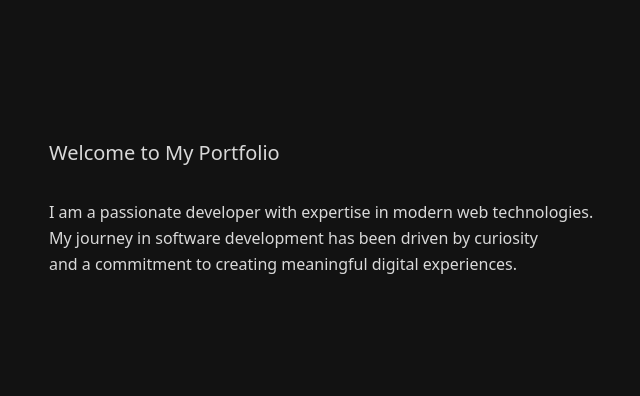
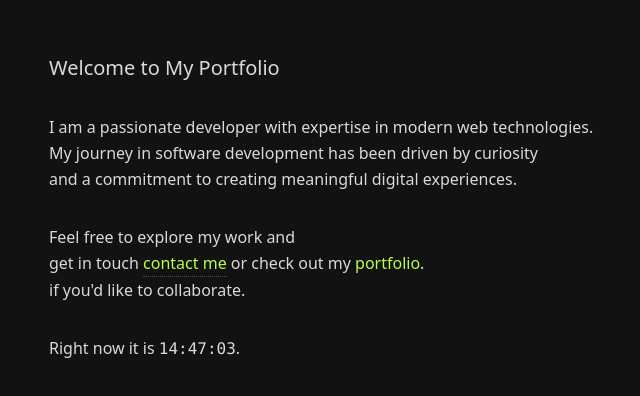
Before and after one commit to remcostoeten/remcostoeten.nl, a Next.js app: page / in a window 1280 px wide. Shown: the part 192-588 px from the top of the page, without its empty margins (255-895 px from the left). Built offline with nearby package versions, Linux system fonts and the light colour scheme; no server answers.

Commit message:
Fix types and add fallback content

```diff
--- a/src/app/page.tsx
+++ b/src/app/page.tsx
@@ -1,52 +1,8 @@
 import { db } from "@/db/db";
 import { getHomePageContent } from "@/lib/cms/repository";
+import { getFallbackContent } from "@/lib/cms/fallback-content";
 import { CMSIndexView } from "@/views/cms-index-view";
 import type { TPageContent } from "@/lib/cms/types";
-
-// Fallback content for build-time or when database is not available
-const FALLBACK_CONTENT: TPageContent = {
-	blocks: [
-		{
-			id: 1,
-			blockType: "heading",
-			order: 1,
-			segments: [
-				{
-					id: 1,
-					type: "text",
-					content: "Welcome to My Portfolio",
-					order: 1,
-					href: null,
-					target: null,
-					className: null,
-					style: null,
-					metadata: null,
-					linkMetadata: null,
-				},
-			],
-		},
-		{
-			id: 2,
-			blockType: "paragraph",
-			order: 2,
-			segments: [
-				{
-					id: 2,
-					type: "text",
-					content:
-						"I am a passionate developer with expertise in modern web technologies. My journey in software development has been driven by curiosity and a commitment to creating meaningful digital experiences.",
-					order: 1,
-					href: null,
-					target: null,
-					className: null,
-					style: null,
-					metadata: null,
-					linkMetadata: null,
-				},
-			],
-		},
-	],
-};
 
 export default async function HomePage() {
 	let homePageContent: TPageContent;
@@ -57,7 +13,7 @@ export default async function HomePage() {
 			process.env.NODE_ENV === "production" &&
 			!process.env.TURSO_DATABASE_URL
 		) {
-			homePageContent = FALLBACK_CONTENT;
+			homePageContent = getFallbackContent();
 		} else {
 			// Fetch content on the server
 			homePageContent = await getHomePageContent(db);
@@ -65,7 +21,7 @@ export default async function HomePage() {
 	} catch (error) {
 		console.error("Failed to fetch home page content during build:", error);
 		// Use fallback content if database fetch fails
-		homePageContent = FALLBACK_CONTENT;
+		homePageContent = getFallbackContent();
 	}
 
 	return <CMSIndexView initialContent={homePageContent} />;
--- a/src/components/cms/pages-list.tsx
+++ b/src/components/cms/pages-list.tsx
@@ -12,7 +12,6 @@ import {
 } from "lucide-react";
 import { memo, useCallback, useMemo, useState } from "react";
 import { Page } from "@/types/cms";
-import { CMSLoadingMinimal, CMSPagesListSkeleton } from "@/components/cms/cms-loading";
 
 type TProps = {
 	pages: Page[];
--- a/src/components/time-widget.tsx
+++ b/src/components/time-widget.tsx
@@ -1,8 +1,50 @@
 "use client";
-
-import { useCallback, useEffect, useState } from "react";
+import { useEffect, useState } from "react";
 import { TextSkeleton } from "@/components/ui/text-skeleton";
 import type { TTimeWidgetConfig } from "@/lib/cms/types";
+
+// Move these outside the component since they don't use any component state/props
+function formatTime(
+	date: Date,
+	timezone: string,
+	format: "12h" | "24h",
+	showSeconds: boolean,
+): string {
+	const options: Intl.DateTimeFormatOptions = {
+		timeZone: timezone,
+		hour: "numeric",
+		minute: "2-digit",
+		hour12: format === "12h",
+	};
+	if (showSeconds) {
+		options.second = "2-digit";
+	}
+	return new Intl.DateTimeFormat("en-US", options).format(date);
+}
+
+function getPlaceholderTime(format: "12h" | "24h", showSeconds: boolean): string {
+	if (format === "12h") {
+		return showSeconds ? "12:00:00 AM" : "12:00 AM";
+	}
+	return showSeconds ? "00:00:00" : "00:00";
+}
+
+function formatTimeForDatetime(
+	date: Date,
+	timezone: string,
+	showSeconds: boolean,
+): string {
+	const options: Intl.DateTimeFormatOptions = {
+		timeZone: timezone,
+		hour: "2-digit",
+		minute: "2-digit",
+		hour12: false,
+	};
+	if (showSeconds) {
+		options.second = "2-digit";
+	}
+	return new Intl.DateTimeFormat("sv-SE", options).format(date);
+}
 
 type TProps = {
 	config: TTimeWidgetConfig;
@@ -10,43 +52,10 @@ type TProps = {
 
 export function TimeWidget({ config }: TProps) {
 	const [currentTime, setCurrentTime] = useState<string | null>(null);
+	const [currentDate, setCurrentDate] = useState<Date | null>(null);
 	const [isLoading, setIsLoading] = useState(true);
 
-	const formatTime = useCallback(
-		(
-			date: Date,
-			timezone: string,
-			format: "12h" | "24h",
-			showSeconds: boolean,
-		): string => {
-			const options: Intl.DateTimeFormatOptions = {
-				timeZone: timezone,
-				hour: "numeric",
-				minute: "2-digit",
-				hour12: format === "12h",
-			};
-
-			if (showSeconds) {
-				options.second = "2-digit";
-			}
-
-			return new Intl.DateTimeFormat("en-US", options).format(date);
-		},
-		[],
-	);
-
-	const getPlaceholderTime = useCallback(
-		(format: "12h" | "24h", showSeconds: boolean): string => {
-			if (format === "12h") {
-				return showSeconds ? "12:00:00 AM" : "12:00 AM";
-			}
-			return showSeconds ? "00:00:00" : "00:00";
-		},
-		[],
-	);
-
-	useEffect(
-		function setupTimeUpdate() {
+	useEffect(() => {
 		function updateTime() {
 			const now = new Date();
 			const formattedTime = formatTime(
@@ -56,38 +65,45 @@ export function TimeWidget({ config }: TProps) {
 				config.showSeconds,
 			);
 			setCurrentTime(formattedTime);
+			setCurrentDate(now);
 			setIsLoading(false);
 		}
 
 		updateTime();
 		const interval = setInterval(updateTime, 1000);
-
-			return function cleanup() {
-				clearInterval(interval);
-			};
-		},
-		[config.timezone, config.format, config.showSeconds, formatTime],
-	);
+		return () => clearInterval(interval);
+	}, [config.timezone, config.format, config.showSeconds]);
 
 	const displayLabel = config.label || config.timezone;
 	const placeholder = getPlaceholderTime(config.format, config.showSeconds);
 
 	if (isLoading) {
 		return (
-			<span className="font-medium font-mono inline-flex items-center gap-1">
+			<div className="font-medium font-mono inline-flex items-center gap-1" role="status" aria-live="polite">
 				<span>{displayLabel}:</span>
 				<TextSkeleton
 					width={placeholder.length * 0.6 + "ch"}
 					height="1em"
 					className="inline-block"
+					aria-label="Loading current time"
 				/>
-			</span>
+			</div>
 		);
 	}
 
+	const datetimeValue = currentDate
+		? formatTimeForDatetime(currentDate, config.timezone, config.showSeconds)
+		: undefined;
+
 	return (
-		<span className="font-medium font-mono">
-			{displayLabel}: {currentTime}
-		</span>
+		<div className="font-medium font-mono" role="status" aria-live="polite">
+			<span>{displayLabel}: </span>
+			<time
+				dateTime={datetimeValue}
+				title={`Current time in ${config.timezone}`}
+			>
+				{currentTime}
+			</time>
+		</div>
 	);
 }
--- a/src/hooks/useContactPopover.ts
+++ b/src/hooks/useContactPopover.ts
@@ -14,7 +14,7 @@ type TUseContactPopoverReturn = {
 	handleClick: () => void;
 	handlePopoverMouseEnter: () => void;
 	handlePopoverMouseLeave: () => void;
-	popoverRootRef: React.RefObject<HTMLDivElement>;
+	popoverRootRef: React.RefObject<HTMLDivElement | null>;
 };
 
 export function useContactPopover(): TUseContactPopoverReturn {
--- /dev/null
+++ b/src/lib/cms/fallback-content.ts
@@ -0,0 +1,186 @@
+import type { TPageContent } from "./types";
+
+/**
+ * Fallback content for the home page
+ * Used when the database is not available or during build time
+ */
+export const DEFAULT_HOME_PAGE_CONTENT: TPageContent = {
+	blocks: [
+		{
+			id: 1,
+			blockType: "heading",
+			order: 1,
+			segments: [
+				{
+					id: 1,
+					type: "text",
+					content: "Welcome to My Portfolio",
+					order: 1,
+					href: null,
+					target: null,
+					className: null,
+					style: null,
+					metadata: null,
+					linkMetadata: null,
+				},
+			],
+		},
+		{
+			id: 2,
+			blockType: "paragraph",
+			order: 2,
+			segments: [
+				{
+					id: 2,
+					type: "text",
+					content:
+						"I am a passionate developer with expertise in modern web technologies. My journey in software development has been driven by curiosity and a commitment to creating meaningful digital experiences.",
+					order: 1,
+					href: null,
+					target: null,
+					className: null,
+					style: null,
+					metadata: null,
+					linkMetadata: null,
+				},
+			],
+		},
+		{
+			id: 3,
+			blockType: "paragraph",
+			order: 3,
+			segments: [
+				{
+					id: 3,
+					type: "text",
+					content: "Feel free to explore my work and ",
+					order: 1,
+					href: null,
+					target: null,
+					className: null,
+					style: null,
+					metadata: null,
+					linkMetadata: null,
+				},
+				{
+					id: 4,
+					type: "text",
+					content: "get in touch",
+					order: 2,
+					href: "/contact",
+					target: null,
+					className: "text-accent hover:underline",
+					style: null,
+				metadata: JSON.stringify({
+					emailText: "contact me",
+					additionalText: "or check out my",
+					websiteText: "portfolio",
+					websiteUrl: "https://remcostoeten.nl",
+				}),
+				linkMetadata: {
+					href: "/contact",
+					target: "_self",
+					className: "text-accent hover:underline",
+				},
+				},
+				{
+					id: 5,
+					type: "text",
+					content: " if you'd like to collaborate.",
+					order: 3,
+					href: null,
+					target: null,
+					className: null,
+					style: null,
+					metadata: null,
+					linkMetadata: null,
+				},
+			],
+		},
+		{
+			id: 4,
+			blockType: "paragraph",
+			order: 4,
+			segments: [
+				{
+					id: 6,
+					type: "time-widget",
+					order: 1,
+					href: null,
+					target: null,
+					className: null,
+					style: null,
+					metadata: JSON.stringify({
+						id: "widget-6",
+						timezone: "UTC+1",
+						format: "24h",
+						showSeconds: true,
+					}),
+					linkMetadata: null,
+					value: {
+						id: "widget-6",
+						timezone: "UTC+1",
+						format: "24h",
+						showSeconds: true,
+					},
+				},
+			],
+		},
+	],
+};
+
+/**
+ * Minimal fallback content for emergency situations
+ * Used as a last resort when even the default content fails
+ */
+export const MINIMAL_FALLBACK_CONTENT: TPageContent = {
+	blocks: [
+		{
+			id: 1,
+			blockType: "heading",
+			order: 1,
+			segments: [
+				{
+					id: 1,
+					type: "text",
+					content: "Welcome",
+					order: 1,
+					href: null,
+					target: null,
+					className: null,
+					style: null,
+					metadata: null,
+					linkMetadata: null,
+				},
+			],
+		},
+		{
+			id: 2,
+			blockType: "paragraph",
+			order: 2,
+			segments: [
+				{
+					id: 2,
+					type: "text",
+					content: "This is a portfolio website showcasing web development projects.",
+					order: 1,
+					href: null,
+					target: null,
+					className: null,
+					style: null,
+					metadata: null,
+					linkMetadata: null,
+				},
+			],
+		},
+	],
+};
+
+/**
+ * Gets the appropriate fallback content based on the environment
+ * @param useMinimal - Whether to use minimal fallback content
+ * @returns The fallback content to use
+ */
+export function getFallbackContent(useMinimal = false): TPageContent {
+	return useMinimal ? MINIMAL_FALLBACK_CONTENT : DEFAULT_HOME_PAGE_CONTENT;
+}
--- a/src/lib/cms/types.ts
+++ b/src/lib/cms/types.ts
@@ -16,6 +16,7 @@ export type TTimeWidgetConfig = {
 };
 
 // Define TypeScript types that align with database schema
+// Use discriminated union to match Zod schema
 export type TContentSegment = {
 	id: number;
 	order?: number;
@@ -25,11 +26,24 @@ export type TContentSegment = {
 	style?: string | null;
 	metadata?: string | null;
 	linkMetadata?: TLinkMetadata | null;
-	type: string;
-	content: string;
-	value?: any;
 	data?: any;
-};
+} & (
+	| {
+		type: "text";
+		content: string;
+		value?: any;
+	}
+	| {
+		type: "time-widget";
+		value: TTimeWidgetConfig;
+		content?: string;
+	}
+	| {
+		type: string;
+		content: string;
+		value?: any;
+	}
+);
 
 export type TContentBlock = {
 	id: number;
@@ -108,7 +122,7 @@ export const UpdateSegmentRequestSchema = z.discriminatedUnion("type", [
 
 export const UpdateSegmentResponseSchema = z.object({
 	success: z.boolean(),
-	segment: ContentSegmentSchema.optional(),
+	segment: z.any().optional(), // Use z.any() for now to avoid type conflicts
 	error: z.string().optional(),
 });
 
```
Also changed, not shown: src/lib/cms/repository.ts (+109 -98 lines). Lines whose indentation alone changed are shown as unchanged.
